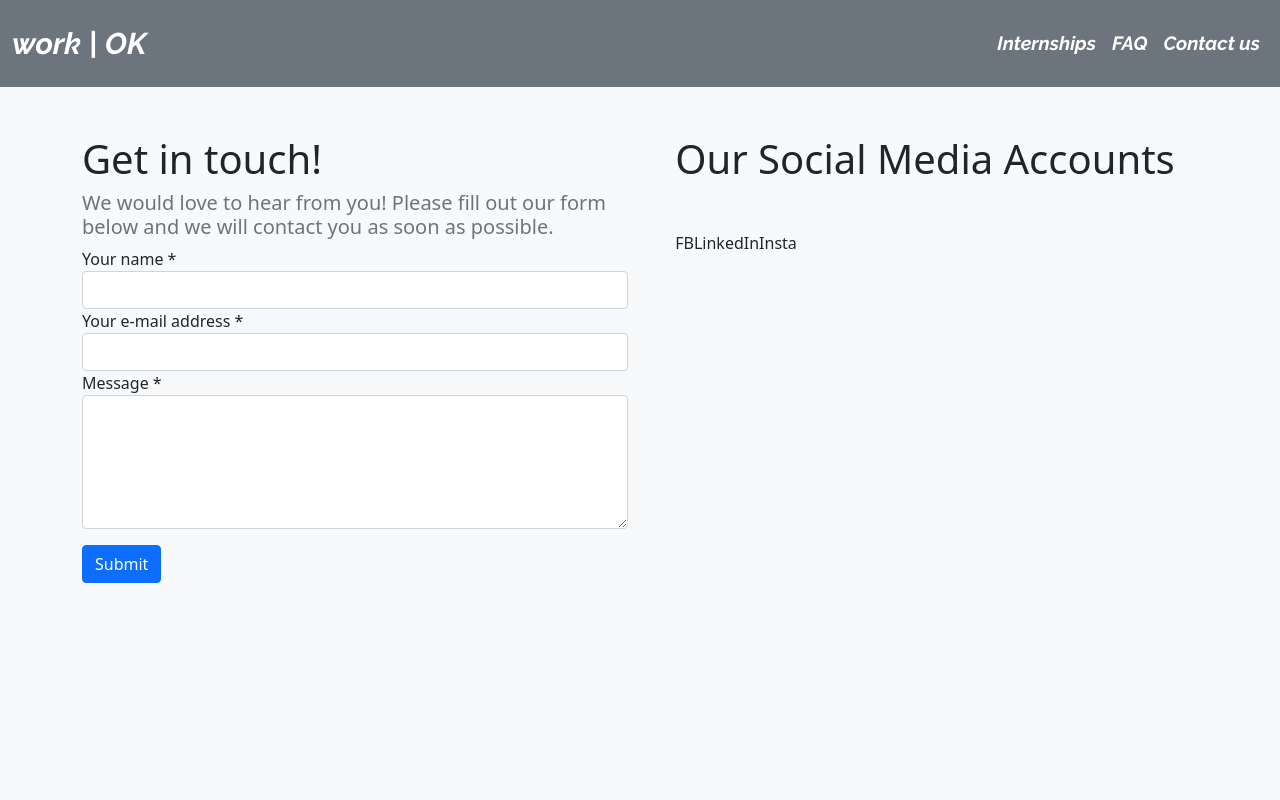
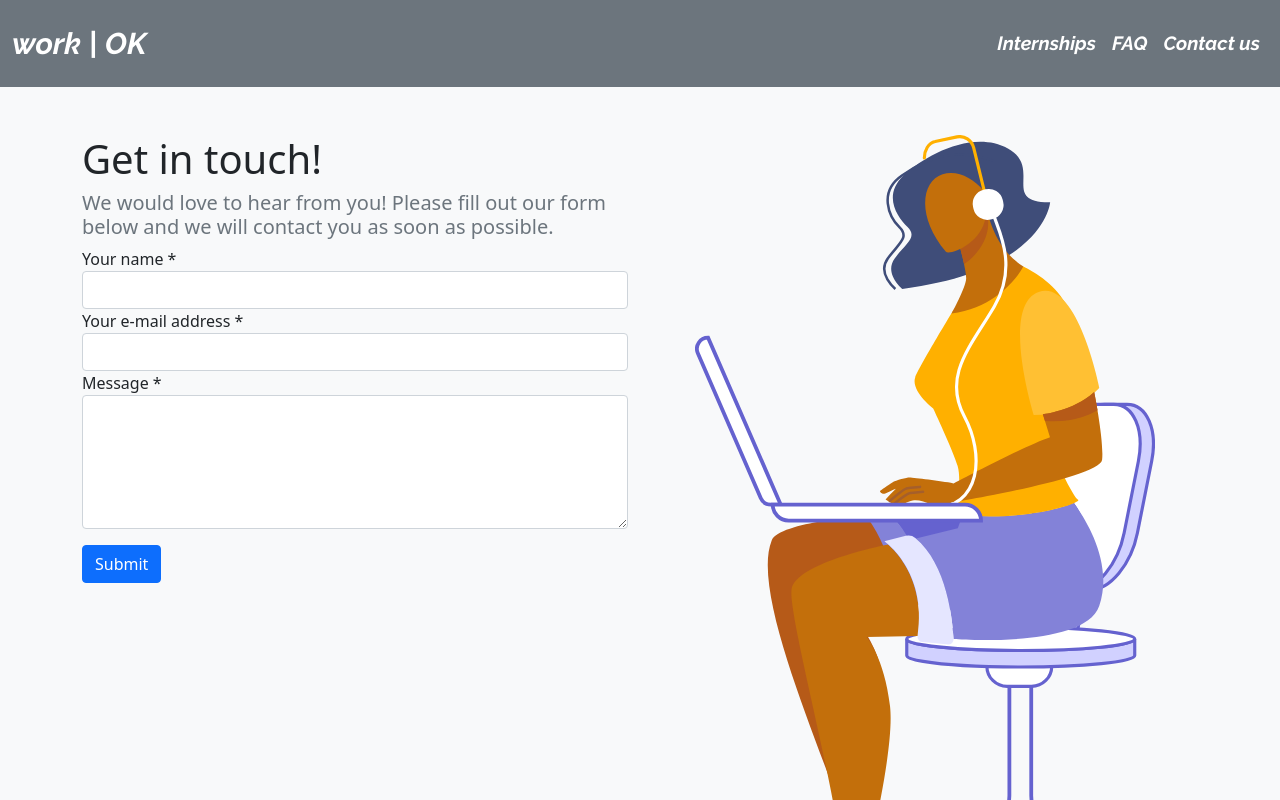
Before and after one commit to CihadCengiz/Aggregator, a React (Create React App) app in the folder client/: page /contact in a window 1280 px wide. Shown: the top 800 px of the page. Built offline with nearby package versions, Linux system fonts and the light colour scheme; the HTML template or start-up script is replaced by a standard one.

Commit message:
Contact page changes - illustration added

```diff
--- a/client/src/Contact.js
+++ b/client/src/Contact.js
@@ -3,6 +3,13 @@ import axios from 'axios';
 import { Container, Row, Col } from 'react-bootstrap'
 import {BASE_API_URL} from './BASE_API'
 import "./App.css";
+import contactsvg from "./character.svg"
+import styled from "styled-components";
+
+
+const StyledImg = styled.img`
+max-height: 800px;
+`;
 
 
 class App extends React.Component {
@@ -60,14 +67,17 @@ class App extends React.Component {
           <button type="submit" className="btn btn-primary mt-3">Submit</button>
         </form>
         </Col>
-          <Col className="d-flex justify-content-center">
-            <div>
-            <h1 className="mb-5">Our Social Media Accounts</h1>
-            <span>FB</span>
-            <span>LinkedIn</span>
-            <span>Insta</span>
-            </div>
-          </Col>
+        <Col className="d-none d-md-flex justify-content-center">
+        <StyledImg
+          src={contactsvg}
+          alt="contact illustration"
+        />
+        </Col>
+        </Row>
+        <Row>
+          <div>
+
+          </div>
         </Row>
       </Container>
       </div>
```
Also changed, not shown: client/src/character.svg (added), 1 other file (tests, documents, lock files or other folders).
